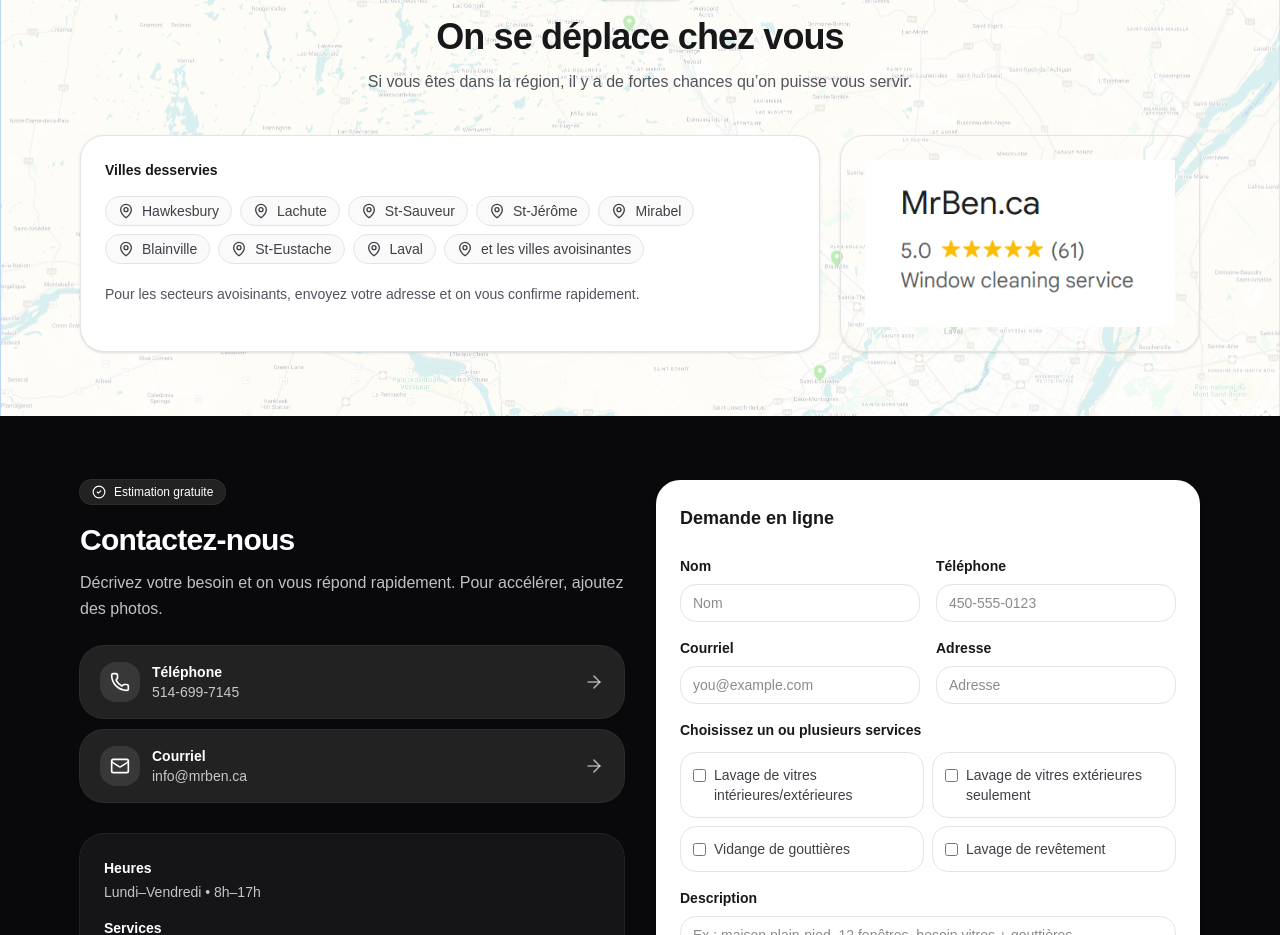
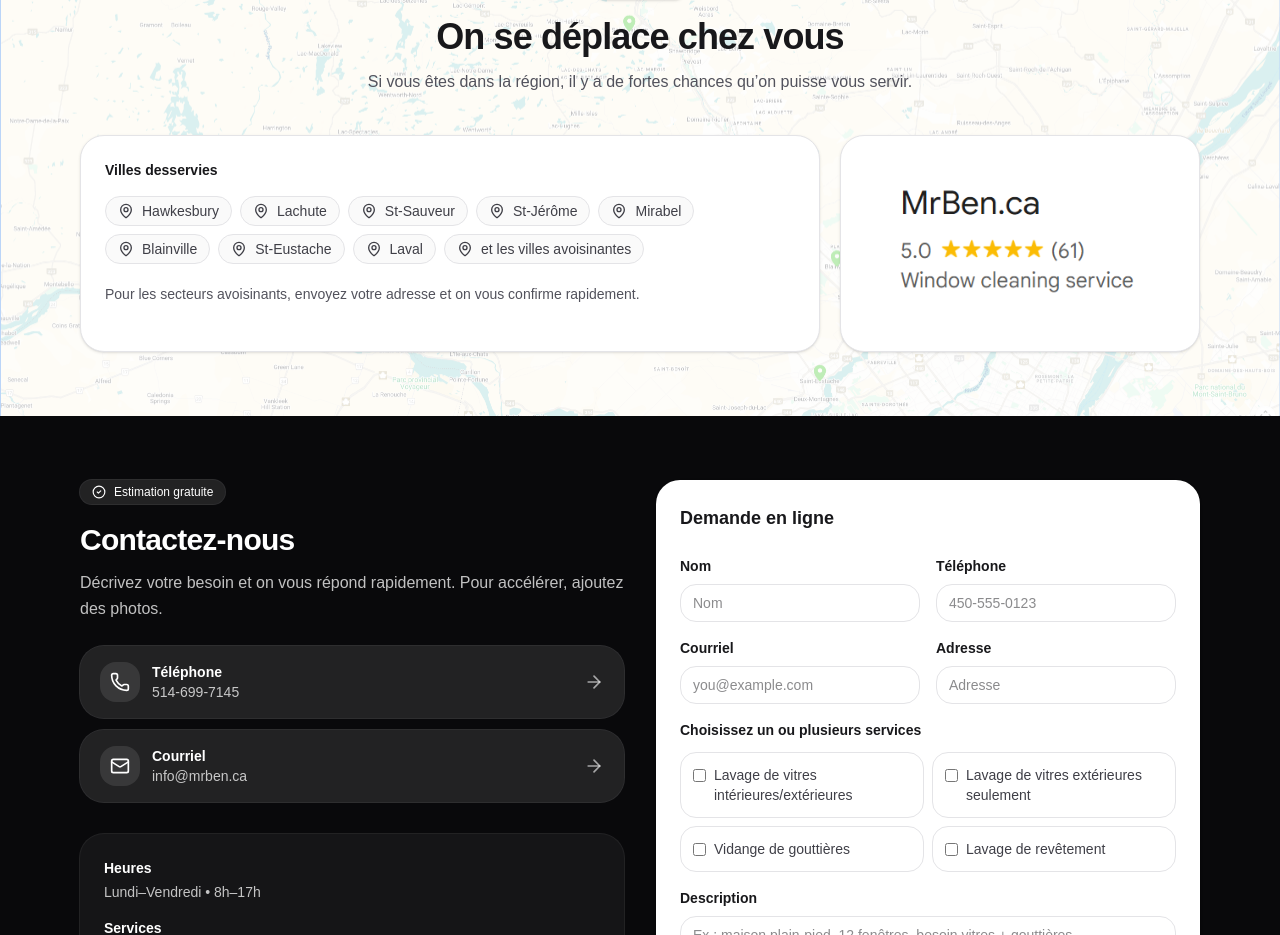
Before and after one commit to servicesmrben-wq/mrben-site1, a Next.js app: page / in a window 1280 px wide. Shown: the part 2820-3755 px from the top of the page. Built offline with nearby package versions, Linux system fonts and the light colour scheme.

Commit message:
Set Google Maps tile background to white

```diff
--- a/app/MrBenRedesignPreview.jsx
+++ b/app/MrBenRedesignPreview.jsx
@@ -824,7 +824,7 @@ function ServiceArea({ t }) {
           </div>
 
           <a
-            className="flex cursor-pointer items-center justify-center rounded-3xl border border-zinc-200 p-6 shadow-sm"
+            className="flex cursor-pointer items-center justify-center rounded-3xl border border-zinc-200 bg-white p-6 shadow-sm"
             href="https://maps.app.goo.gl/tDWmLSud1LPRVFBLA"
             target="_blank"
             rel="noopener noreferrer"
```
